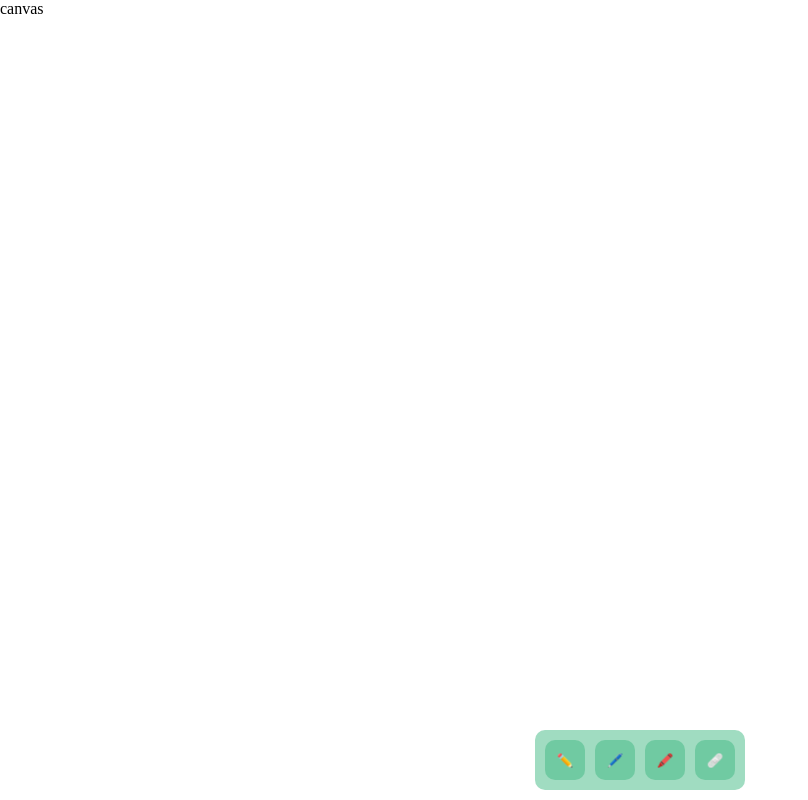
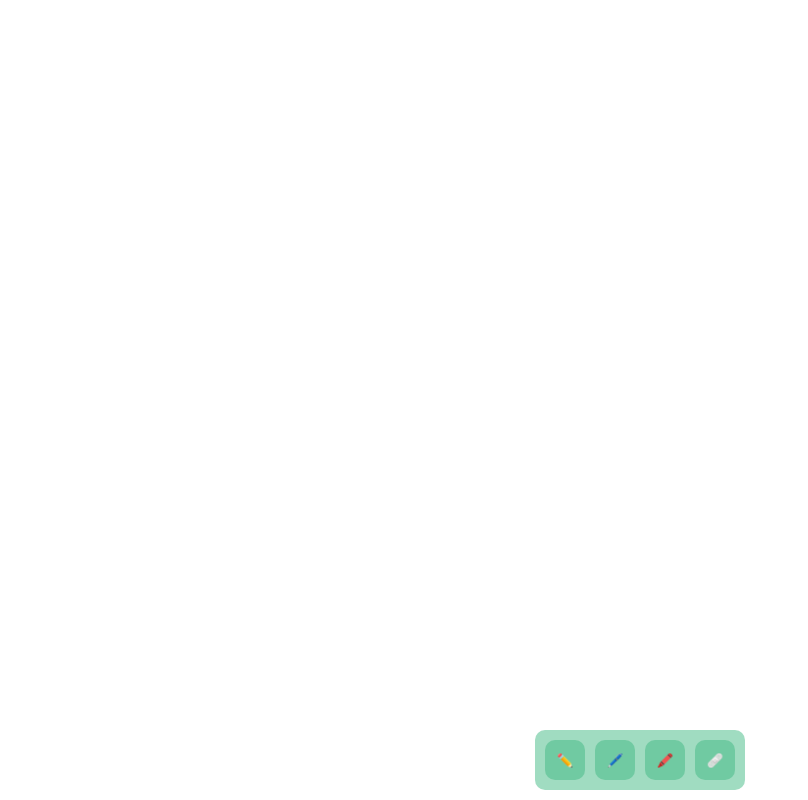
Before and after one commit to deniSSTK/vue-draw, a Vue app: page / in a window 1280 px wide. Shown: the whole page, without its empty margins (0-808 px from the left). Built offline with nearby package versions, Linux system fonts and the light colour scheme.

Commit message:
clear-btn

```diff
--- a/src/App.vue
+++ b/src/App.vue
@@ -1,8 +1,6 @@
 <template>
     <div class="vue--draw__container">
-        <div class="vue--draw__canvas">
-            canvas
-        </div>
+      <canvas class="vue--draw__canvas" ref="vue--draw__canvas"></canvas>
         <div class="vue--draw__tools">
             <button class="vue--draw__tools__item">
                 ✏️
@@ -13,7 +11,7 @@
             <button class="vue--draw__tools__item">
                 🖍️
             </button>
-            <button class="vue--draw__tools__item">
+            <button class="vue--draw__tools__item" @click="ClearCanvas()">
                 🩹
             </button>
         </div>
@@ -21,5 +19,14 @@
 </template>
 
 <script setup lang="ts">
-
+import { ref } from 'vue'
+const canvasRef=ref<HTMLCanvasElement|null>(null);
+const ClearCanvas = () => {
+  if (canvasRef.value) {
+    const ctx=canvasRef.value.getContext('2d');
+    if(ctx){
+      ctx.clearRect(0,0, canvasRef.value.width, canvasRef.value.height);
+    }
+  }
+}
 </script>
```
